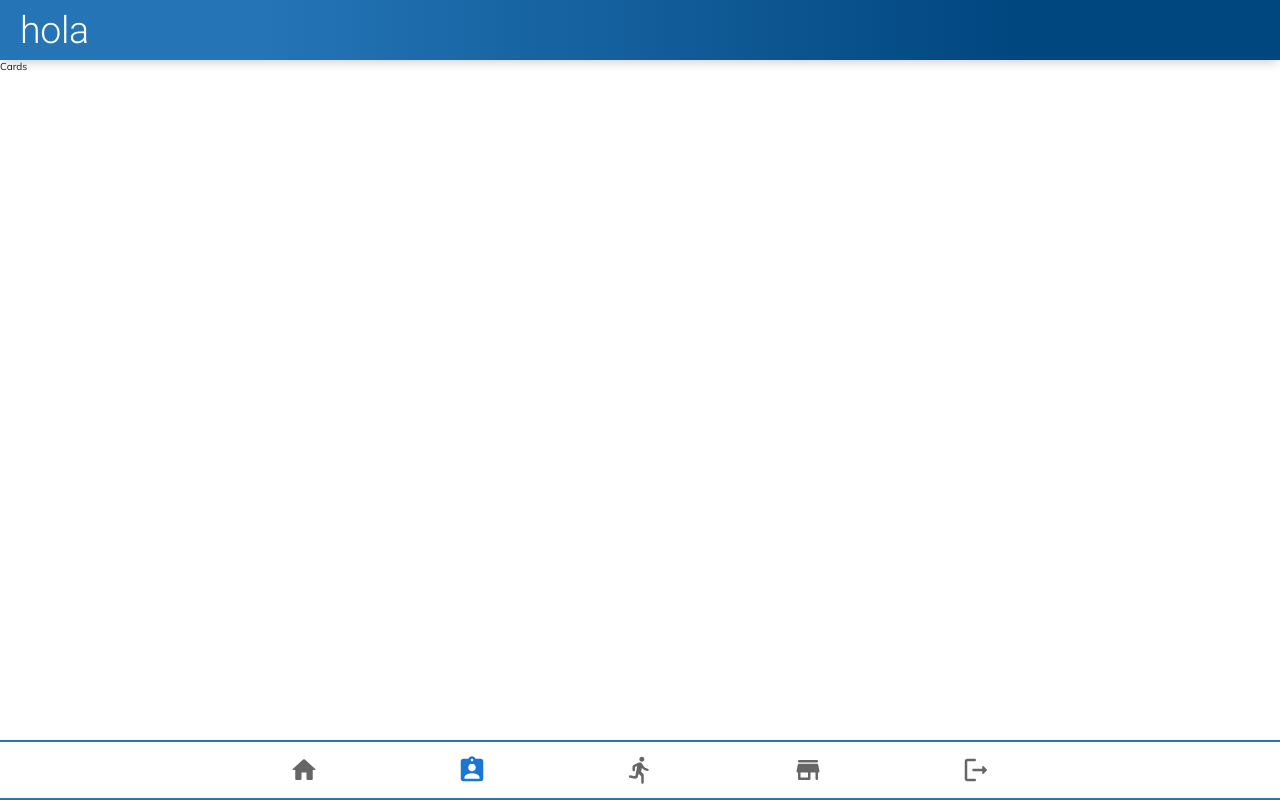
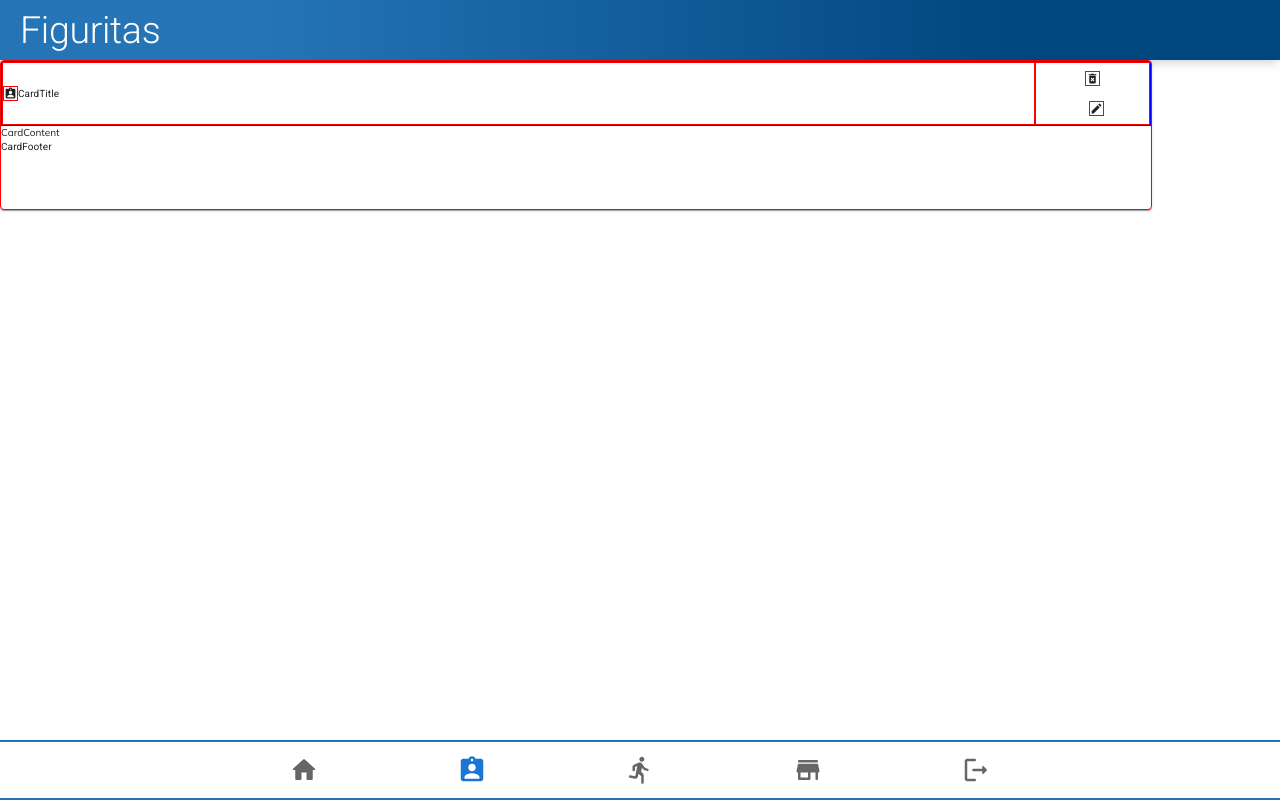
Before and after one commit to facubarneche/worldcapp2023-backoffice, a React (Vite) app: page /figuritas in a window 1280 px wide. Built offline with nearby package versions, Linux system fonts and the light colour scheme; the HTML template or start-up script is replaced by a standard one.

Commit message:
avances en cardbase

```diff
--- /dev/null
+++ b/src/components/CardBase/CardBase.css
@@ -0,0 +1,37 @@
+.card-base {
+  min-width: 27.5em;
+  max-width: 90vw;
+  min-height: 15em;
+  border: 1px solid red;
+  box-shadow: var(--box-shadow);
+}
+
+.card-base__header {
+  display: flex;
+  width: 100%;
+  min-height: 6.5em;
+  border: 1px solid blue;
+}
+
+.card-base__title {
+  display: flex;
+  align-items: center;
+  flex-basis: 90%;
+  min-height: 4.5em;
+  border: 1px solid red;
+}
+
+.card-base__actions {
+  display: flex;
+  flex-direction: column;
+  justify-content: space-between;
+  flex-basis: 10%;
+  border: 1px solid red;
+  padding: 0.4em;
+}
+
+.card-base__icons {
+  font-size: 2.5em;
+  border: 1px solid red;
+  padding: 0 !important;
+}
--- a/src/components/CardBase/CardBase.jsx
+++ b/src/components/CardBase/CardBase.jsx
@@ -0,0 +1,29 @@
+import './CardBase.css'
+import { Box, Card, CardActions, Typography } from '@mui/material'
+import {
+  DeleteForever,
+  AssignmentIndRounded,
+  ModeEdit,
+} from '@mui/icons-material'
+
+export const CardBase = ({ cardProps, customCardContent }) => {
+  const handleClick = () => {}
+
+  return (
+    <Card className="card-base">
+      <Box className="card-base__header">
+        <Box className="card-base__title">
+          <AssignmentIndRounded className="card-base__icons" />
+          <Typography>{cardProps.title}</Typography>
+        </Box>
+        <CardActions className="card-base__actions">
+          <DeleteForever className="card-base__icons" />
+          <ModeEdit className="card-base__icons" onClick={handleClick} />
+        </CardActions>
+      </Box>
+
+      {customCardContent}
+      <Typography>{cardProps.footer}</Typography>
+    </Card>
+  )
+}
--- a/src/pages/cards/Cards.jsx
+++ b/src/pages/cards/Cards.jsx
@@ -1,12 +1,23 @@
 // import { useOutletContext } from "react-router-dom"
 // import { useOnInit } from "src/customHooks/hooks"
 
+import { CardBase } from 'components/CardBase/CardBase'
+import { useOutletContext } from 'react-router-dom'
+import { useOnInit } from 'src/customHooks/hooks'
+
+const props = {
+  title: 'CardTitle',
+  footer: 'CardFooter',
+  content: 'CardContent',
+}
+
 export default function Cards() {
-  // const [setHeaderTitle] = useOutletContext()
+  // @ts-ignore
+  const [setHeaderTitle] = useOutletContext()
 
-  // useOnInit(() => {
-  //   setHeaderTitle('Figuritas')
-  // })
+  useOnInit(() => {
+    setHeaderTitle('Figuritas')
+  })
 
-  return <div className="cards">Cards</div>
+  return <CardBase cardProps={props} customCardContent={props.content} />
 }
```
